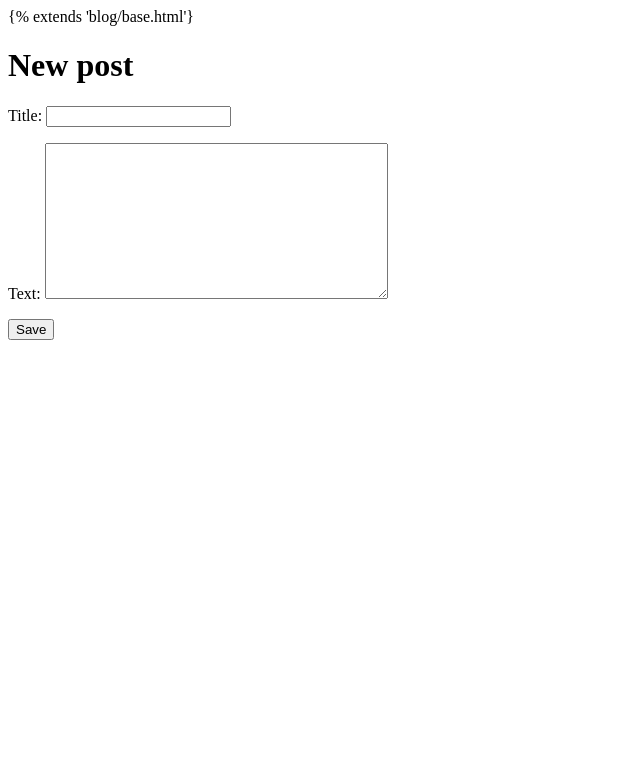
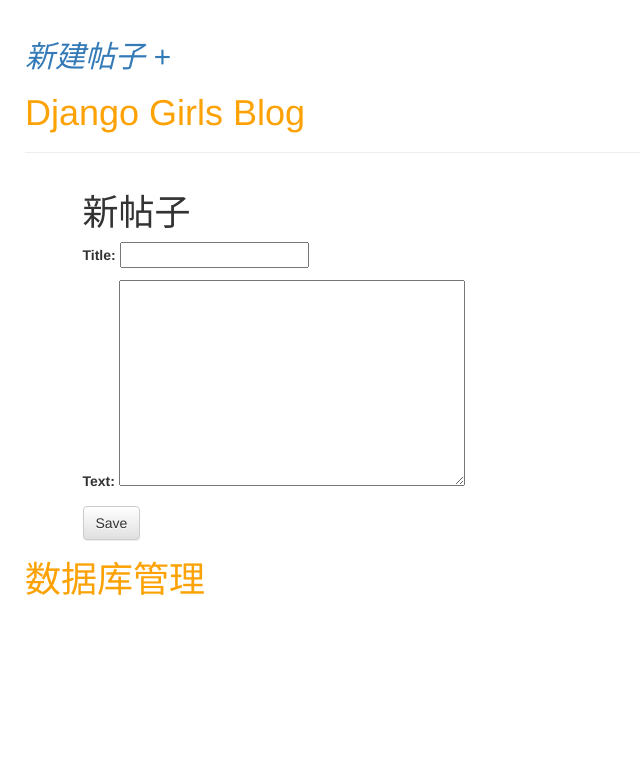
Before and after one commit to dustxdustx/my-first-blog, a Django app: template blog/templates/blog/post_edit.html in a window 1280 px wide. Shown: the top 783 px of the page, without its empty margins (0-640 px from the left). Run offline with Django 3.2, Linux system fonts and the light colour scheme; the template is opened without the code that fills it: values that come from a table or form of the project are taken from there, others are empty; some libraries are stand-ins or nearby versions.

Commit message:
增加表单，验证正确

```diff
--- a/blog/templates/blog/base.html
+++ b/blog/templates/blog/base.html
@@ -5,14 +5,15 @@
 <link rel="stylesheet" href="//maxcdn.bootstrapcdn.com/bootstrap/3.2.0/css/bootstrap.min.css">
 <link rel="stylesheet" href="//maxcdn.bootstrapcdn.com/bootstrap/3.2.0/css/bootstrap-theme.min.css">
 <link rel="stylesheet" href="{% static 'css/blog.css' %}">
-	<title>hi! this is test.</title>
+	<title>这是一个学习测试程序</title>
 
 </head>
 <body>
 	 <div class="page-header">
         <div>
-            <a href="{% url 'post_new' %}" class="top-menu"> <span> class="glyphion glyphicon-plus"></span></a>
-        </div>
+            <a href="{% url 'post_new' %}" class="top-menu"><em><h2> 新建帖子 <span class="glyphion glyphicon-plus"></span></h2></em></a>
+
+            </div>
             <h1><a href="/">Django Girls Blog</a></h1>
         </div>
         <div class="content container">
--- a/blog/templates/blog/post_edit.html
+++ b/blog/templates/blog/post_edit.html
@@ -1,6 +1,6 @@
-{% extends 'blog/base.html'}
+{% extends 'blog/base.html'%}
 {% block content %}
-	<h1>New post</h1>
+	<h1>新帖子</h1>
 	<form method="POST" class="post-form">{% csrf_token %}
 		{{form.as_p}}
 		<button type ="submit" class="save btn btn-default">Save</button>
--- a/blog/views.py
+++ b/blog/views.py
@@ -1,6 +1,7 @@
 from django.shortcuts import render,get_object_or_404
 from .models import Post
 from django.utils import timezone
+from .forms import PostForm
 # Create your views here.
 def post_list(request):
 	posts=Post.objects.filter(published_date__lte=timezone.now()).order_by('published_date')
```
